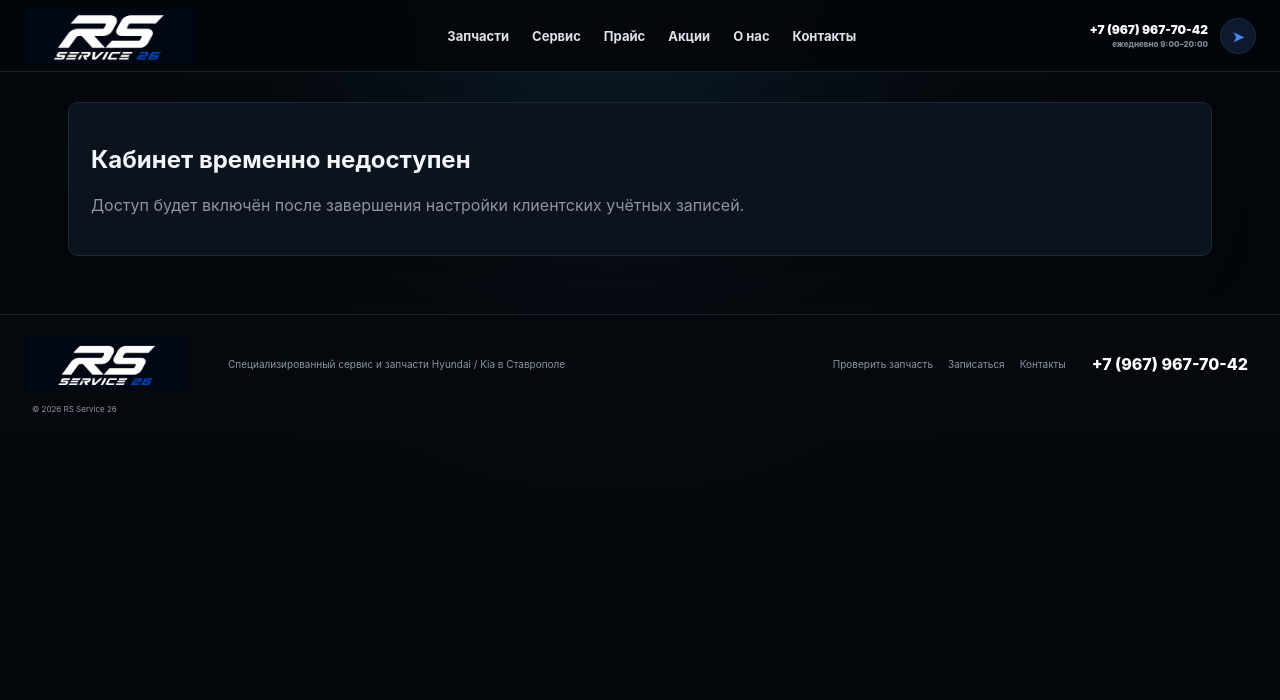
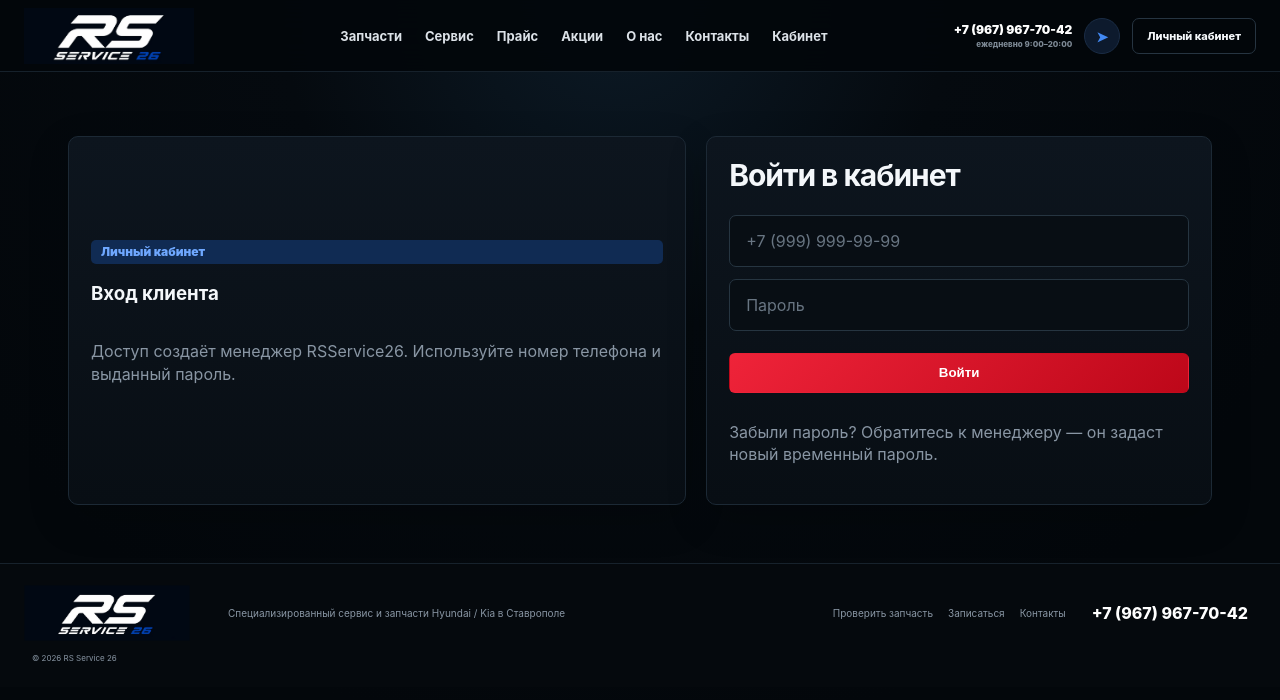
Before and after one commit to SeniorPinata28/rsservice26-v2, a Next.js app in the folder web/: page /cabinet/login in a window 1280 px wide. Shown: the top 700 px of the page. Built offline with nearby package versions, Linux system fonts and the light colour scheme.

Commit message:
Enable client cabinet for production

```diff
--- a/web/app/cabinet/login/page.jsx
+++ b/web/app/cabinet/login/page.jsx
@@ -3,7 +3,7 @@ import Footer from '../../../components/Footer';
 import CabinetLoginClient from './CabinetLoginClient';
 
 export default function Page(){
-  const cabinetEnabled=process.env.NEXT_PUBLIC_CABINET_ENABLED==='true';
+  const cabinetEnabled=true;
   if(!cabinetEnabled){
     return <><Header/><main className="main"><section className="card emptyState"><h1>Кабинет временно недоступен</h1><p className="muted">Доступ будет включён после завершения настройки клиентских учётных записей.</p></section></main><Footer/></>
   }
--- a/web/app/cabinet/page.jsx
+++ b/web/app/cabinet/page.jsx
@@ -3,7 +3,7 @@ import Footer from '../../components/Footer';
 import CabinetClient from './CabinetClient';
 
 export default function Page(){
-  const cabinetEnabled=process.env.NEXT_PUBLIC_CABINET_ENABLED==='true';
+  const cabinetEnabled=true;
   if(!cabinetEnabled){
     return <><Header/><main className="main"><section className="card emptyState"><h1>Кабинет временно недоступен</h1><p className="muted">Доступ будет включён после завершения настройки клиентских учётных записей.</p><div className="cardActions"><a className="btn primary" href="/availability">Проверить запчасть</a><a className="btn" href="/booking">Записаться</a><a className="btn" href="/contact">Задать вопрос</a></div></section></main><Footer/></>
   }
--- a/web/components/Header.jsx
+++ b/web/components/Header.jsx
@@ -1,7 +1,7 @@
 import Link from 'next/link'
 
 export default function Header(){
-  const cabinetEnabled=process.env.NEXT_PUBLIC_CABINET_ENABLED==='true';
+  const cabinetEnabled=true;
   return <header className="header">
     <nav className="nav">
       <Link className="brand" href="/">
--- a/web/scripts/smoke-check.mjs
+++ b/web/scripts/smoke-check.mjs
@@ -90,8 +90,8 @@ if(exists('middleware.js')){
 
 if(exists('components/Header.jsx')){
   const header=read('components/Header.jsx');
-  must(header,/NEXT_PUBLIC_CABINET_ENABLED/,'cabinet link must be feature-flagged');
-  must(header,/cabinetEnabled&&<Link[^>]*href="\/cabinet"[^>]*>.*?<\/Link>/,'cabinet link must render only when cabinetEnabled is true');
+  must(header,/cabinetEnabled=true/,'cabinet must be enabled for production launch');
+  must(header,/cabinetEnabled&&<Link[^>]*href="\/cabinet"[^>]*>.*?<\/Link>/,'cabinet link must be rendered');
 }
 
 if(exists('lib/cabinet-auth.js')){
```
Also changed, not shown: 2 other files (tests, documents, lock files or other folders).
